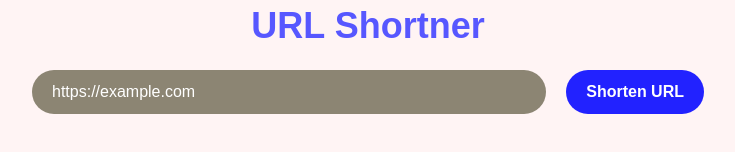
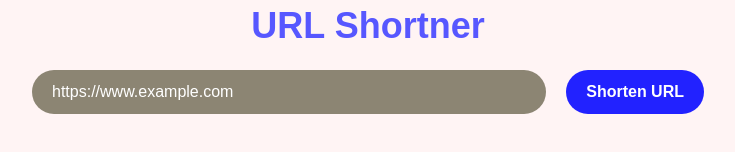
Before and after one commit to roankraj/URLshortner, a React (Vite) app in the folder app/: page / in a window 1280 px wide. Shown: the part 202-354 px from the top of the page, without its empty margins (272-1007 px from the left). Built offline with nearby package versions, Linux system fonts and the light colour scheme; no server answers.

Commit message:
fix: added full placeholder url

```diff
--- a/app/src/App.jsx
+++ b/app/src/App.jsx
@@ -106,7 +106,7 @@ function App() {
             type="text"
             onChange={(e) => setURL(e.target.value)}
             value={URL}
-            placeholder="https://example.com"
+            placeholder="https://www.example.com"
             className="
               h-11
               w-full
```
